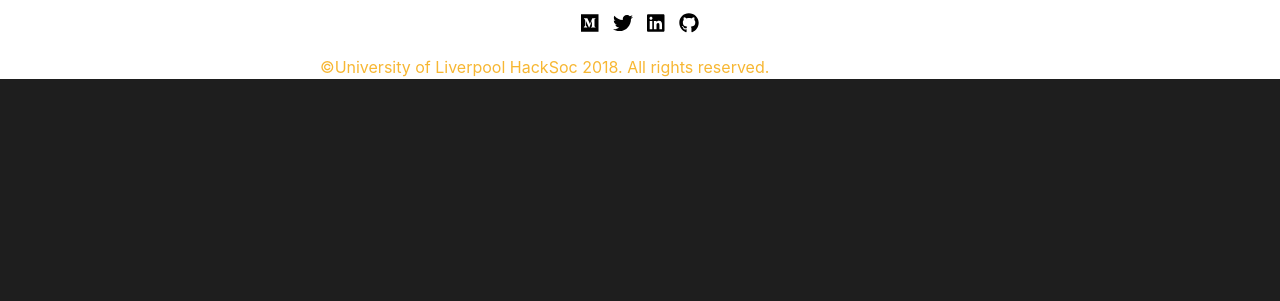
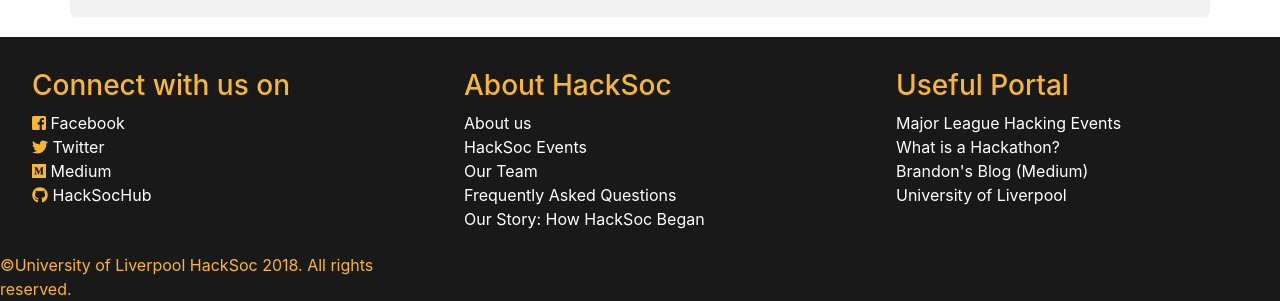
Before and after one commit to LivHackSoc/LivHackSoc.github.io, a PHP site: page / in a window 1280 px wide. Shown: the part 3295-3596 px from the top of the page. Before the commit the page ends 3374 px from the top, so only its background shows below. Run offline with PHP 8.4, Linux system fonts and the light colour scheme; some libraries are stand-ins or nearby versions.

Commit message:
add more contents to footer

```diff
--- a/index.html
+++ b/index.html
@@ -216,25 +216,6 @@
                 </div>
 
                 <div>
-                    <div class="profile-pic"
-                        <img src="https://orig00.deviantart.net/68a0/f/2013/309/6/a/profile_picture_by_fruit_juice_dog-d6t7bul.png" class="image"/>
-                        <div class="profile-info">
-                            <div class="text">Brandon is our Hackathon expert.
-                                He is a top writer for A.I in Hackernoon.
-                                In his spare time you can find him performing karate or watching the bee movie.</div>
-                            </div>
-                        </div>
-                        <h3 class="gold">Brandon Skerritt</h3>
-                        <h4 class="gold">Treasurer</h4>
-                        <div class="social-network-logo">
-                            <div class="first"></div>
-                            <div><a href="#" class="dark-black"><i class="fab fa-github-square"></i></a></div>
-                            <div><a href="#"><i class="fab fa-linkedin"></i></a></div>
-                            <div><a href="#" class="twitter-color"><i class="fab fa-twitter-square"></i></a></div>
-                    </div>
-                </div>
-
-                <div>
                     <div class="profile-pic">
                         <img src="https://orig00.deviantart.net/68a0/f/2013/309/6/a/profile_picture_by_fruit_juice_dog-d6t7bul.png" class="image"/>
                         <div class="profile-info">
@@ -292,6 +273,8 @@
                         </div>
                     </div>
                 </div>
+
+                <a href="#"><h4 class="gold center-text some-padding">Hall Of Fame</h4></a>
         </section>
 
         <section class="contact-us" id="contact-us">
@@ -319,31 +302,60 @@
         </section>
 
          <section id="footer">
-            <h1>Connect with us on</h1>
-            <p class="bio-icons text-center">
-                <a href="https://medium.com/@brandonskerritt">
-                    <i class="fab fa-medium"></i>
-                </a>
-                <a href="https://twitter.com/brandon_skerrit">
-                    <i class="fab fa-twitter"></i>
-                </a>
-                <a href="https://www.linkedin.com/in/brandonls/">
-                    <i class="fab fa-linkedin"></i>
-                </a>
-                <a href="http://github.com/brandonskerritt/">
-                    <i class="fab fa-github"></i>
-                </a>
-            </p>
-        </section>
+            <div>
+                <h3 class="gold">Connect with us on</h3>
+                    <a href="#" class="custom-white">
+                        <div ><i class="fab fa-facebook-square gold"></i> Facebook</div>
+                    </a>
+                    <a href="https://twitter.com/brandon_skerrit" class="custom-white">
+                        <div><i class="fab fa-twitter gold"></i> Twitter</div>
+                    </a>
+                    <a href="https://medium.com/@brandonskerritt" class="custom-white">
+                        <div><i class="fab fa-medium gold"></i> Medium</div>
+                    </a>
+                    <a href="http://github.com/brandonskerritt/" class="custom-white">
+                        <div><i class="fab fa-github gold"></i> HackSocHub</div>
+                    </a>
+            </div>
 
-        <section id="footer-copyright" class="gold">
-            <div class="center">©University of Liverpool HackSoc <tag id="year"></tag>. All rights reserved.</div>
-            <!-- <section id="stay in touch">
-                <button type="button" class="btn btn-primary">Medium</button>
-                <button type="button" class="btn btn-primary">Slack</button>
-                <button type="button" class="btn btn-primary">TWitter</button>
-                <button type="button" class="btn btn-primary">Facebook</button>
-                <button type="button" class="btn btn-primary">Email</button> -->
+            <div>
+                <h3 class="gold">About HackSoc</h3>
+                    <a href="about" class="custom-white">
+                        <div >About us</div>
+                    </a>
+                    <a href="" class="custom-white">
+                        <div>HackSoc Events</div>
+                    </a>
+                    <a href="" class="custom-white">
+                            <div >Our Team</div>
+                    </a>
+                    <a href="" class="custom-white">
+                        <div>Frequently Asked Questions</div>
+                    </a>
+                    <a href="" class="custom-white">
+                        <div>Our Story: How HackSoc Began</div>
+                    </a>
+            </div>
+
+            <div>
+                <h3 class="gold">Useful Portal</h3>
+                    <a href="" class="custom-white">
+                        <div >Major League Hacking Events</div>
+                    </a>
+                    <a href="" class="custom-white">
+                        <div >What is a Hackathon?</div>
+                    </a>
+                    <a href="" class="custom-white">
+                        <div>Brandon's Blog (Medium)</div>
+                    </a>
+                    <a href="" class="custom-white">
+                        <div>University of Liverpool</div>
+                    </a>
+            </div>
+
+            <section id="footer-copyright" class="gold">
+                <div>©University of Liverpool HackSoc <tag id="year"></tag>. All rights reserved.</div>
+            </section>
         </section>
 
 
--- a/stylesheet/colours.css
+++ b/stylesheet/colours.css
@@ -2,9 +2,9 @@
     color: #f7b733;
 }
 
-.twitter-color {
-    color: #00b0ff;
-  }
+.custom-white {
+    color: white;
+}
 
 .dark-black {
     color: rgba(0, 0, 0, 0.87);
@@ -13,3 +13,7 @@
 .full-black {
     color: rgba(0, 0, 0, 1);
 }
+
+.twitter-color {
+    color: #00b0ff;
+  }
--- a/stylesheet/contact-us.css
+++ b/stylesheet/contact-us.css
@@ -2,10 +2,10 @@
   padding-top: 20px;
   padding-bottom: 20px;
 }
-
+/*
 * {
     box-sizing: border-box;
-}
+} */
 
 /* Style inputs */
 input[type=text], input[type=email], select, textarea {
--- a/stylesheet/footer.css
+++ b/stylesheet/footer.css
@@ -1,12 +1,28 @@
+#footer {
+    background:  rgba(0, 0, 0, 0.90);
+
+    display: grid;
+    grid-template-columns: repeat(auto-fit, minmax(400px, 1fr));
+    grid-template-rows: repeat(1, 200px);
+    grid-gap: 1em;
+}
+
+#footer > div {
+    padding: 2em;
+}
+
+a {
+    text-decoration: none;
+}
+
+a:hover {
+    color: #f7b733;
+}
+
+
 #footer .btn {
     color: #f8f8f8;
     margin-left: 1%;
-}
-
-#footer {
-    margin-left: 15%;
-    margin-right: 15%;
-    text-align: center;
 }
 
 #footer-copyright{
--- a/stylesheet/global.css
+++ b/stylesheet/global.css
@@ -85,3 +85,15 @@ ul > li {
     margin-right: auto;
     width: 50%;
 }
+
+.center-text {
+    text-align: center;
+}
+
+.some-padding {
+    padding: 1em;
+}
+
+.some-left-margin {
+    margin: 10px;
+}
```
Also changed, not shown: components/home.js (deleted, +0 -11 lines), components/question-panel.js (deleted, +0 -10 lines), quesntionsAndAnswer.html (deleted, +0 -54 lines).
